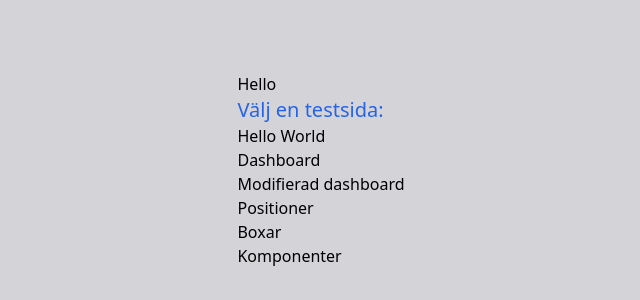
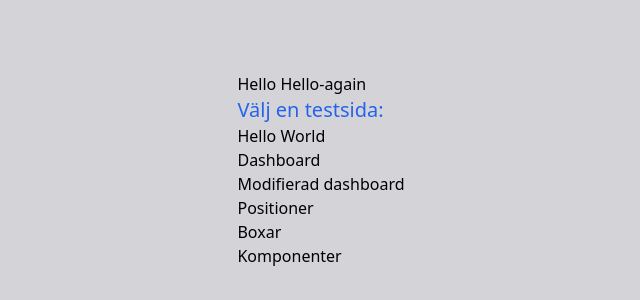
Before and after one commit to polozon/css_playground, a website: page src/index.html in a window 1280 px wide. Shown: the part 230-530 px from the top of the page, without its empty margins (319-959 px from the left). Drawn offline with nearby package versions, Linux system fonts and the light colour scheme; files that its build step writes are made by us from their sources.

Commit message:
Extra on main

```diff
--- a/src/index.html
+++ b/src/index.html
@@ -8,7 +8,7 @@
 <body>
     <div class="bg-zinc-300 grid h-screen place-items-center">
         <div>
-            Hello
+            Hello Hello-again
             <h1 class="text-xl text-blue-600">Välj en testsida:</h1>
             <ul>
                 <li><a href="./empty.html">Hello World</a></li>
```
